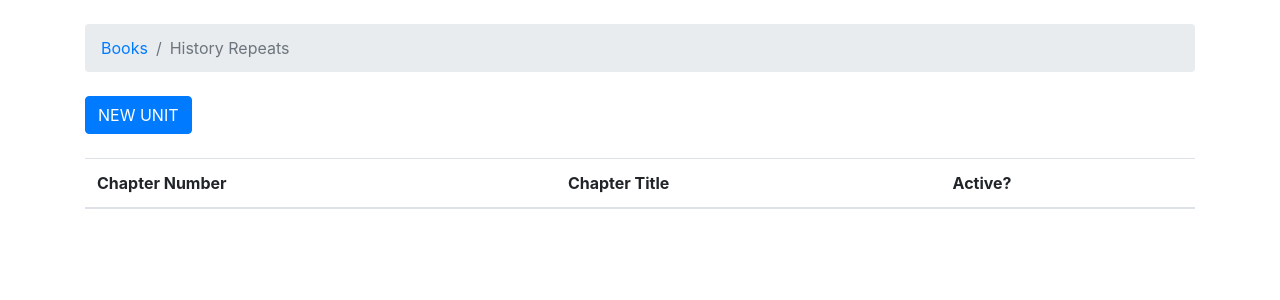
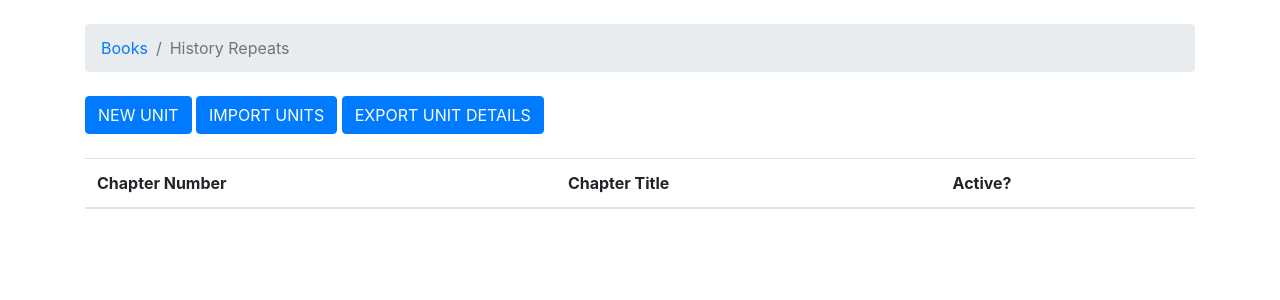
Before and after one commit to shaktheev1/permissions, a Django app: page /books/3/ in a window 1280 px wide. Shown: the part 56-356 px from the top of the page. Run offline with Django 3.2, Linux system fonts and the light colour scheme; data comes from the database, SQL or seed files in the repository; both versions use the stored data as it was after the commit; lists and menus that the app fills with data are empty; some libraries are stand-ins or nearby versions.

Commit message:
added little more import and export

```diff
--- a/myproject/settings.py
+++ b/myproject/settings.py
@@ -151,3 +151,5 @@ LOGOUT_REDIRECT_URL = 'home'
 EMAIL_BACKEND = 'django.core.mail.backends.console.EmailBackend'
 
 LOGIN_URL = 'login'
+
+IMPORT_EXPORT_USE_TRANSACTIONS = True
--- a/myproject/urls.py
+++ b/myproject/urls.py
@@ -27,10 +27,13 @@ urlpatterns = [
     url(r'^login/$', auth_views.LoginView.as_view(template_name='login.html'), name='login'),
     url(r'^logout/$', auth_views.LogoutView.as_view(), name='logout'),
     url(r'^books/export/$', views.export_books, name='export_books'),
+    url(r'^books/import/$', views.import_book, name='import_book'),
     url(r'^books/(?P<pk>\d+)/export/$', views.export_book, name='export_book'),
     url(r'^books/(?P<pk>\d+)/$', views.book_units, name='book_units'),
     url(r'^books/new/$', views.new_book, name='new_book'),
     url(r'^books/(?P<pk>\d+)/(?P<pk1>\d+)/$', views.unit_elements, name='unit_elements'),
+    url(r'^books/(?P<pk>\d+)/importunit/$', views.import_unit, name='import_unit'),
+    url(r'^books/(?P<pk>\d+)/exportunits/$', views.export_units, name='export_units'),
     url(r'^books/(?P<pk>\d+)/new/$', views.new_unit, name='new_unit'),
     url(r'^books/(?P<pk>\d+)/new/(?P<pk1>\d+)/$', views.new_element, name='new_element'),
     url(r'^books/(?P<pk>\d+)/(?P<pk1>\d+)/followup/(?P<fu>\d+)/$', views.element_followups, name='element_followups'),
--- a/permissions/resources.py
+++ b/permissions/resources.py
@@ -1,6 +1,10 @@
 from import_export import resources
-from .models import Book
+from .models import Book, Unit
 
 class BookResource(resources.ModelResource):
     class Meta:
         model = Book
+
+class UnitResource(resources.ModelResource):
+    class Meta:
+        model = Unit
--- a/permissions/views.py
+++ b/permissions/views.py
@@ -10,7 +10,9 @@ from django.views.generic import UpdateView
 from django.utils import timezone
 from django.views.generic import ListView
 from django.http import HttpResponse
-from .resources import BookResource
+from .resources import BookResource, UnitResource
+from tablib import Dataset
+from django.contrib import messages
 
 class BookListView(ListView):
     model = Book
@@ -157,16 +159,56 @@ class FollowUpUpdateView(UpdateView):
         return redirect('element_followups', pk=followups.element.unit.book.pk, pk1=followups.element.unit.pk, fu=followups.element.pk)
 
 def export_books(request):
-    book_resource = BookResource()
-    dataset = book_resource.export()
-    response = HttpResponse(dataset.xls, content_type='application/vnd.ms-excel')
-    response['Content-Disposition'] = 'attachment; filename="books.xls"'
+    books_resource = BookResource()
+    dataset = books_resource.export()
+    response = HttpResponse(dataset.xlsx, content_type='application/vnd.ms-excel')
+    response['Content-Disposition'] = 'attachment; filename="books.xlsx"'
     return response
 
 def export_book(request, pk):
     book_resource = BookResource()
     queryset = Book.objects.filter(pk=pk)
     dataset = book_resource.export(queryset)
-    response = HttpResponse(dataset.xls, content_type='application/vnd.ms-excel')
-    response['Content-Disposition'] = 'attachment; filename={}.xls'.format(queryset[0])
+    response = HttpResponse(dataset.xlsx, content_type='application/vnd.ms-excel')
+    response['Content-Disposition'] = 'attachment; filename={}.xlsx'.format(queryset[0])
     return response
+
+def import_book(request):
+    if request.method == 'POST':
+        book_resource = BookResource()
+        dataset = Dataset()
+        new_book = request.FILES['myfile']
+
+        imported_data = dataset.load(new_book.read())
+        result = book_resource.import_data(dataset, dry_run=True)  # Test the data import
+
+        if not result.has_errors():
+            book_resource.import_data(dataset, dry_run=False)  # Actually import now
+            messages.success(request, 'Book submission successful')
+            return redirect('home')
+
+    return render(request, 'books_import.html')
+
+def export_units(request, pk):
+    units_resource = UnitResource()
+    queryset = Unit.objects.filter(book=pk)
+    dataset = units_resource.export(queryset)
+    response = HttpResponse(dataset.xlsx, content_type='application/vnd.ms-excel')
+    response['Content-Disposition'] = 'attachment; filename={}.xlsx'.format(pk)
+    return response
+
+def import_unit(request, pk):
+    if request.method == 'POST':
+        unit_resource = UnitResource()
+        dataset = Dataset()
+        new_unit = request.FILES['myfile']
+
+        imported_data = dataset.load(new_unit.read())
+        result = unit_resource.import_data(dataset, dry_run=True)  # Test the data import
+
+        if not result.has_errors():
+            unit_resource.import_data(dataset, dry_run=False)  # Actually import now
+            messages.success(request, 'Unit submission successful')
+            return redirect('book_units', pk=pk)
+
+    return render(request, 'unit_import.html')
--- a/templates/home.html
+++ b/templates/home.html
@@ -8,6 +8,7 @@
 
 <div class="mb-4">
     <a href="{% url 'new_book' %}" class="btn btn-primary">NEW BOOK</a>
+    <a href="{% url 'import_book' %}" class="btn btn-primary">IMPORT BOOK</a>
     <a href="{% url 'export_books' %}" class="btn btn-primary">EXPORT BOOK DETAILS</a>
 </div>
 
--- a/templates/units.html
+++ b/templates/units.html
@@ -13,6 +13,8 @@
 
 <div class="mb-4">
     <a href="{% url 'new_unit' book.pk %}" class="btn btn-primary">NEW UNIT</a>
+    <a href="{% url 'import_unit' book.pk%}" class="btn btn-primary">IMPORT UNITS</a>
+    <a href="{% url 'export_units' book.pk %}" class="btn btn-primary">EXPORT UNIT DETAILS</a>
 </div>
 
 <table class="table">
```
Also changed, not shown: templates/books_import.html (added, +12 -0 lines), templates/unit_import.html (added, +12 -0 lines), db.sqlite3.
